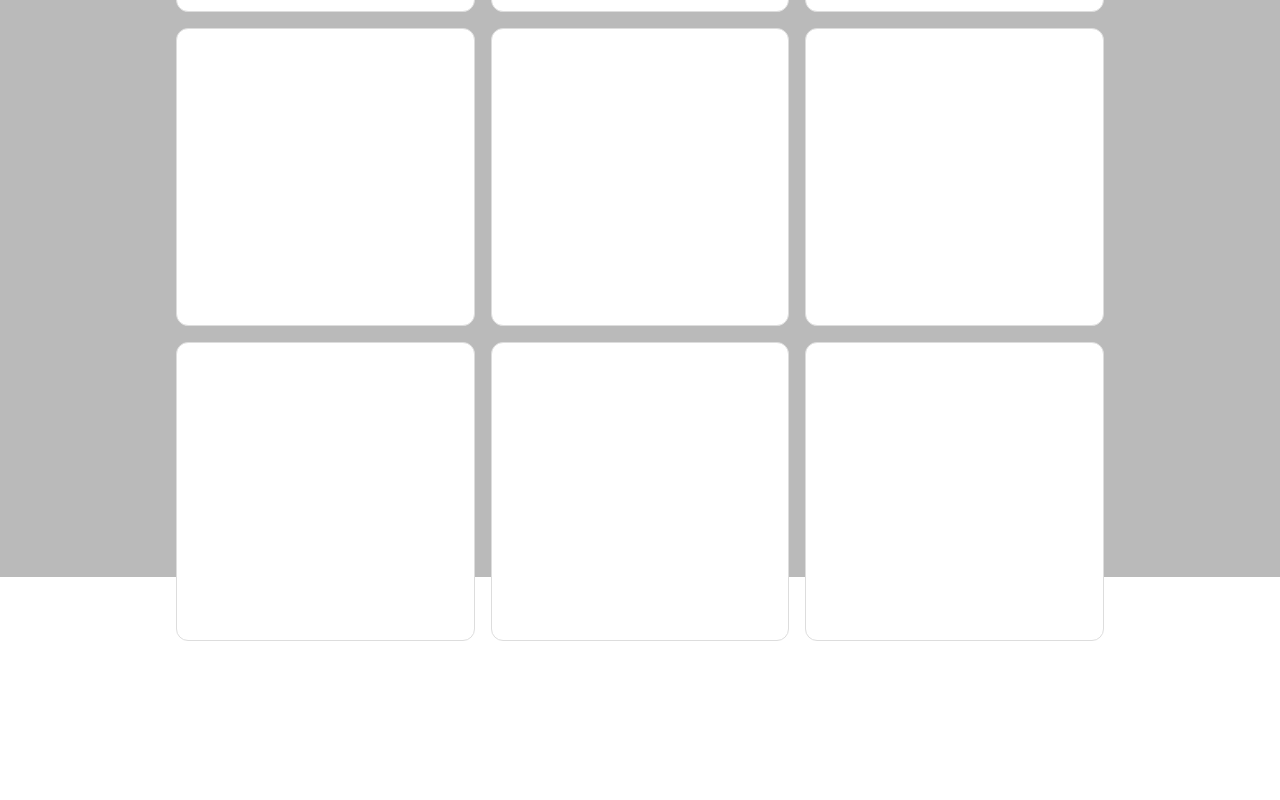
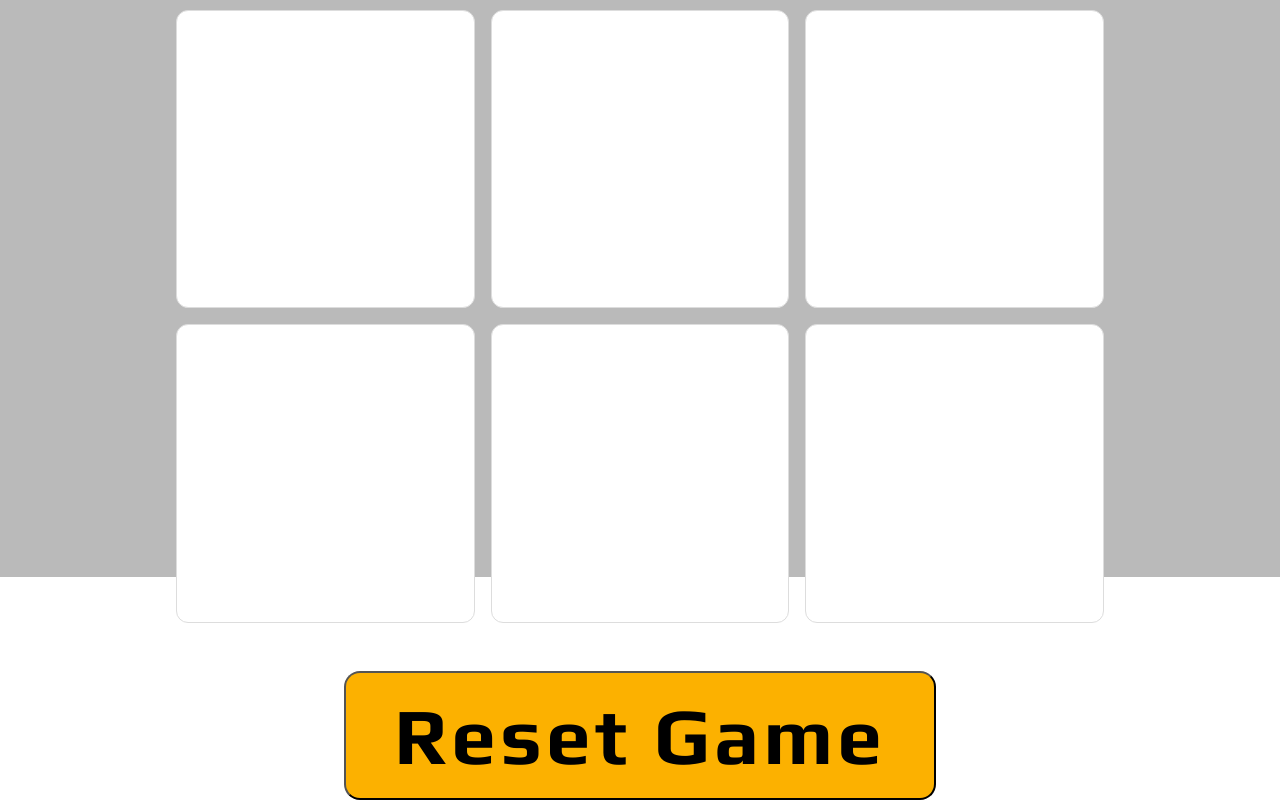
Before and after one commit to akhiljozph/t3-c2-aioe, a React (Vite) app: page / in a window 1280 px wide. Shown: the part 223-1023 px from the top of the page. Before the commit the page ends 880 px from the top, so only its background shows below. Built offline with nearby package versions, Linux system fonts and the light colour scheme.

Commit message:
TTT-9 - Tic-tac-toe implementation.

```diff
--- a/index.html
+++ b/index.html
@@ -1,13 +1,18 @@
 <!doctype html>
 <html lang="en">
+
 <head>
   <meta charset="UTF-8" />
-    <link rel="icon" type="image/svg+xml" href="/vite.svg" />
+  <link rel="preconnect" href="https://fonts.googleapis.com">
+  <link rel="preconnect" href="https://fonts.gstatic.com" crossorigin>
   <meta name="viewport" content="width=device-width, initial-scale=1.0" />
+  <link href="https://fonts.googleapis.com/css2?family=Play:wght@400;700&display=swap" rel="stylesheet">
   <title>Tic Tac Toe</title>
 </head>
+
 <body>
   <div id="root"></div>
   <script type="module" src="/src/main.tsx"></script>
 </body>
+
 </html>
--- a/src/components/board/Board.css
+++ b/src/components/board/Board.css
@@ -4,6 +4,8 @@
     justify-content: center;
     height: inherit;
     background: #bababa;
+    flex-direction: column;
+    gap: 2rem;
 }
 
 .tic-tac-board {
@@ -16,3 +18,27 @@
     box-sizing: border-box;
     background: transparent;
 }
+
+.reset-btn {
+    font-size: 5rem;
+    padding: 1rem 3rem;
+    border-radius: 1rem;
+    cursor: pointer;
+    background-color: #FCB100;
+    color: #000;
+    font-family: "play";
+    font-weight: 700;
+    letter-spacing: 0.25rem;
+    ;
+}
+
+.reset-btn:hover {
+    background-color: #000;
+    color: #FCB100;
+}
+
+.tic-tac-alert {
+    font-size: 5rem;
+    font-family: "play";
+    color: #000;
+}
--- a/src/components/board/Board.tsx
+++ b/src/components/board/Board.tsx
@@ -8,9 +8,7 @@ function Board() {
     const [cells, setCells] = useState<string[]>(Array(9).fill(''));
     const [clickTracer, setClickTracer] = useState(0);
 
-    useEffect(() => {
-        console.log("Effect triggered: cells changed", cells);
-    }, [cells]);
+    useEffect(() => { }, [cells]);
 
     const handleClick = (index: number) => {
         setClickTracer(prev => {
@@ -19,26 +17,30 @@ function Board() {
             setCells(prevCells => {
                 const updated = [...prevCells];
                 if (next > 1) {
-                    updated[index] = next % 2 === 0 ? '0' : 'X';
+                    updated[index] = next % 2 === 0 ? 'O' : 'X';
                 } else {
                     updated[index] = 'X';
                 }
                 return updated;
             });
 
-            console.log('Clicked', { index, clickTracer: next });
             return next;
         });
     };
 
+    const resetProgress = () => {
+        setCells(Array(9).fill(''));
+    }
 
     return (
         <section className="tic-tac-wrapper">
+            <span className="tic-tac-alert">Player 1 won!</span>
             <div className="tic-tac-board">
                 {cells.map((cell, cellIndex) => (
                     <Cell key={cellIndex} onCellClick={() => handleClick(cellIndex)} value={cell} />
                 ))}
             </div>
+            <button className="reset-btn" onClick={resetProgress}>Reset Game</button>
         </section>
     )
 }
--- a/src/components/cell/Cell.css
+++ b/src/components/cell/Cell.css
@@ -1,13 +1,14 @@
 .tic-tac-cell {
-    display: inline-grid;
+    color: #000;
+    cursor: pointer;
+    font-size: 10rem;
+    font-weight: 600;
+    user-select: none;
+    background: #fff;
     place-items: center;
     aspect-ratio: 1 / 1;
     border-radius: 12px;
+    display: inline-grid;
     border: 1px solid #ddd;
-    background: #fff;
-    font-size: 10rem;
-    font-weight: 600;
-    cursor: pointer;
-    user-select: none;
     transition: transform .08s ease, box-shadow .08s ease;
 }
--- a/src/components/cell/Cell.tsx
+++ b/src/components/cell/Cell.tsx
@@ -7,7 +7,7 @@ interface CellProps {
 
 function Cell(props: CellProps) {
     return (
-        <button className="tic-tac-cell" onClick={props?.onCellClick}>
+        <button className="tic-tac-cell" onClick={props?.onCellClick} disabled={!!props?.value}>
             {props?.value}
         </button>
     )
```
Lines whose indentation alone changed are shown as unchanged.
